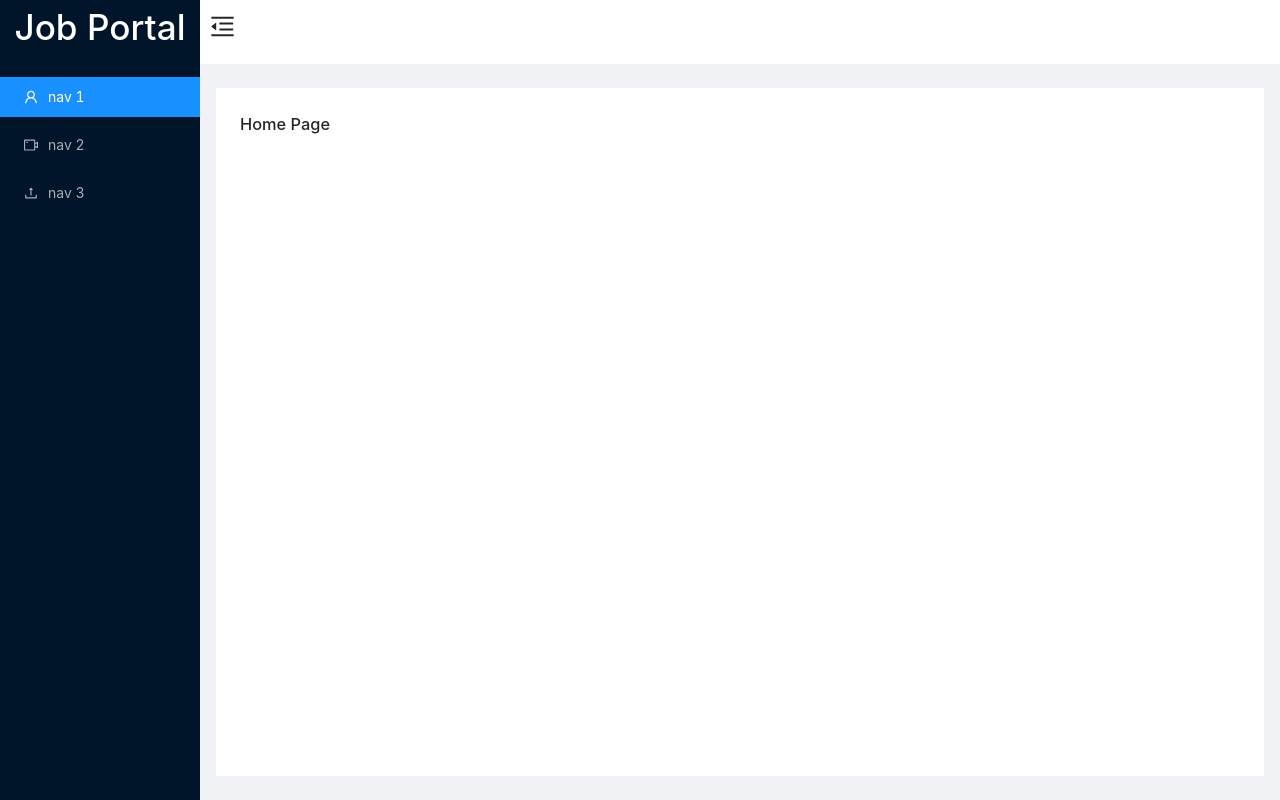
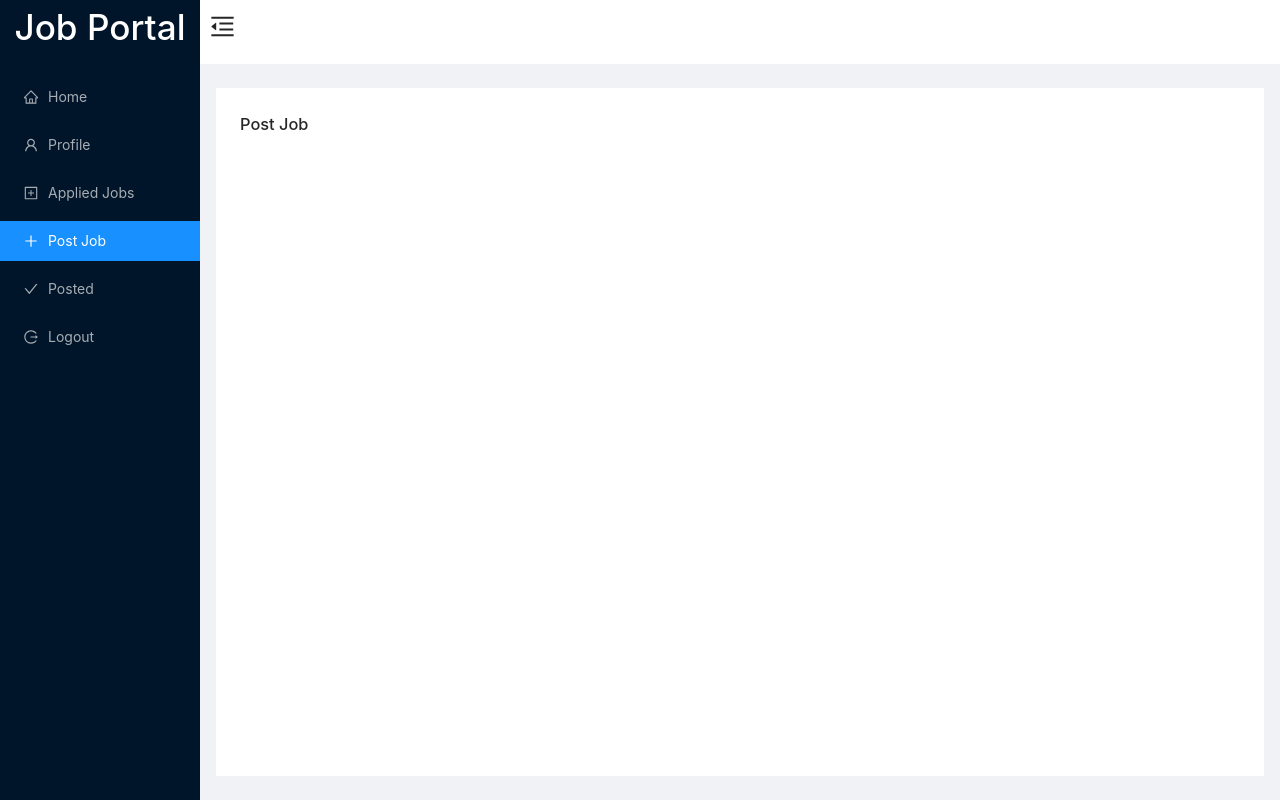
Before and after one commit to Sapna2001/Job-Portal, a React (Create React App) app in the folder client/: page /postjob in a window 1280 px wide. Built offline with nearby package versions, Linux system fonts and the light colour scheme.

Commit message:
routes added

```diff
--- a/client/src/App.js
+++ b/client/src/App.js
@@ -15,7 +15,18 @@ import { BrowserRouter, Route, Routes } from "react-router-dom";
 function App() {
   return (
     <>
-      <Home />
+      <BrowserRouter>
+        <Routes>
+          <Route path="/" element={<Home />} />
+          <Route path="/appliedjobs" element={<AppliedJobs />} />
+          <Route path="/postjob" element={<PostJob />} />
+          <Route path="/profile" element={<Profile />} />
+          <Route path="/jobs/:id" element={<JobInfo />} />
+          <Route path="/posted" element={<PostedJobs />} />
+          <Route path="/editjob/:id" element={<EditJob />} />
+          <Route path="/users/:id" element={<UserInfo />} />
+        </Routes>
+      </BrowserRouter>
     </>
   );
 }
--- a/client/src/Components/DefaultLayout.js
+++ b/client/src/Components/DefaultLayout.js
@@ -1,16 +1,20 @@
 import { Layout, Menu } from "antd";
 import React from "react";
 import "../stylesheets/defaultLayout.css"
-
+import { Link } from 'react-router-dom';
 import {
   MenuUnfoldOutlined,
   MenuFoldOutlined,
+  PlusSquareOutlined,
+  HomeOutlined,
   UserOutlined,
-  VideoCameraOutlined,
-  UploadOutlined
+  PlusOutlined,
+  CheckOutlined,
+  LogoutOutlined,
 } from "@ant-design/icons";
 
 const { Header, Sider, Content } = Layout;
+
 
 class DefaultLayout extends React.Component {
   constructor(props) {
@@ -43,28 +47,30 @@ class DefaultLayout extends React.Component {
           <div className="logo">
             {this.state.collapsed ? <h1>JP</h1> : <h1>Job Portal</h1>}
           </div>
-          <Menu
-            theme="dark"
-            mode="inline"
-            defaultSelectedKeys={["1"]}
-            items={[
-              {
-                key: "1",
-                icon: <UserOutlined />,
-                label: "nav 1",
-              },
-              {
-                key: "2",
-                icon: <VideoCameraOutlined />,
-                label: "nav 2",
-              },
-              {
-                key: "3",
-                icon: <UploadOutlined />,
-                label: "nav 3",
-              },
-            ]}
-          />
+          <Menu theme="dark" mode="inline" defaultSelectedKeys={[window.location.pathname]}>
+            <Menu.Item key="/" icon={<HomeOutlined />}>
+              <Link to='/'>Home</Link>
+            </Menu.Item>
+            <Menu.Item key="/profile" icon={<UserOutlined />}>
+            <Link to='/profile'>Profile</Link>
+            </Menu.Item>
+            <Menu.Item key="/appliedjobs" icon={<PlusSquareOutlined />}>
+            <Link to='/appliedjobs'>Applied Jobs</Link>
+            </Menu.Item>
+
+            <Menu.Item key="/postjob" icon={<PlusOutlined />}>
+            <Link to='/postjob'>Post Job</Link>
+            </Menu.Item>
+
+            <Menu.Item key="/posted" icon={<CheckOutlined />}>
+            <Link to='/posted'>Posted</Link>
+            </Menu.Item>
+
+            <Menu.Item key="/logout" icon={<LogoutOutlined />}>
+            <Link onClick={this.logout}>Logout</Link>
+            </Menu.Item>
+          </Menu>
+
         </Sider>
         <Layout className="site-layout">
           <Header
--- a/client/src/Pages/AppliedJobs.js
+++ b/client/src/Pages/AppliedJobs.js
@@ -0,0 +1,14 @@
+import React from 'react'
+import DefaultLayout from '../Components/DefaultLayout'
+
+function Home() {
+  return (
+    <div>
+    <DefaultLayout>
+        <h1>Applied Jobs</h1>
+    </DefaultLayout>
+    </div>
+  )
+}
+
+export default Home
--- a/client/src/Pages/EditJob.js
+++ b/client/src/Pages/EditJob.js
@@ -0,0 +1,14 @@
+import React from 'react'
+import DefaultLayout from '../Components/DefaultLayout'
+
+function Home() {
+  return (
+    <div>
+    <DefaultLayout>
+        <h1>Edit Job</h1>
+    </DefaultLayout>
+    </div>
+  )
+}
+
+export default Home
--- a/client/src/Pages/JobInfo.js
+++ b/client/src/Pages/JobInfo.js
@@ -0,0 +1,14 @@
+import React from 'react'
+import DefaultLayout from '../Components/DefaultLayout'
+
+function Home() {
+  return (
+    <div>
+    <DefaultLayout>
+        <h1>Job Info</h1>
+    </DefaultLayout>
+    </div>
+  )
+}
+
+export default Home
--- a/client/src/Pages/PostJob.js
+++ b/client/src/Pages/PostJob.js
@@ -0,0 +1,14 @@
+import React from 'react'
+import DefaultLayout from '../Components/DefaultLayout'
+
+function Home() {
+  return (
+    <div>
+    <DefaultLayout>
+        <h1>Post Job</h1>
+    </DefaultLayout>
+    </div>
+  )
+}
+
+export default Home
--- a/client/src/Pages/PostedJobs.js
+++ b/client/src/Pages/PostedJobs.js
@@ -0,0 +1,14 @@
+import React from 'react'
+import DefaultLayout from '../Components/DefaultLayout'
+
+function Home() {
+  return (
+    <div>
+    <DefaultLayout>
+        <h1>Posted Jobs</h1>
+    </DefaultLayout>
+    </div>
+  )
+}
+
+export default Home
--- a/client/src/Pages/Profile.js
+++ b/client/src/Pages/Profile.js
@@ -0,0 +1,14 @@
+import React from 'react'
+import DefaultLayout from '../Components/DefaultLayout'
+
+function Home() {
+  return (
+    <div>
+    <DefaultLayout>
+        <h1>Profile</h1>
+    </DefaultLayout>
+    </div>
+  )
+}
+
+export default Home
--- a/client/src/Pages/UserInfo.js
+++ b/client/src/Pages/UserInfo.js
@@ -0,0 +1,14 @@
+import React from 'react'
+import DefaultLayout from '../Components/DefaultLayout'
+
+function Home() {
+  return (
+    <div>
+    <DefaultLayout>
+        <h1>User Info</h1>
+    </DefaultLayout>
+    </div>
+  )
+}
+
+export default Home
```
